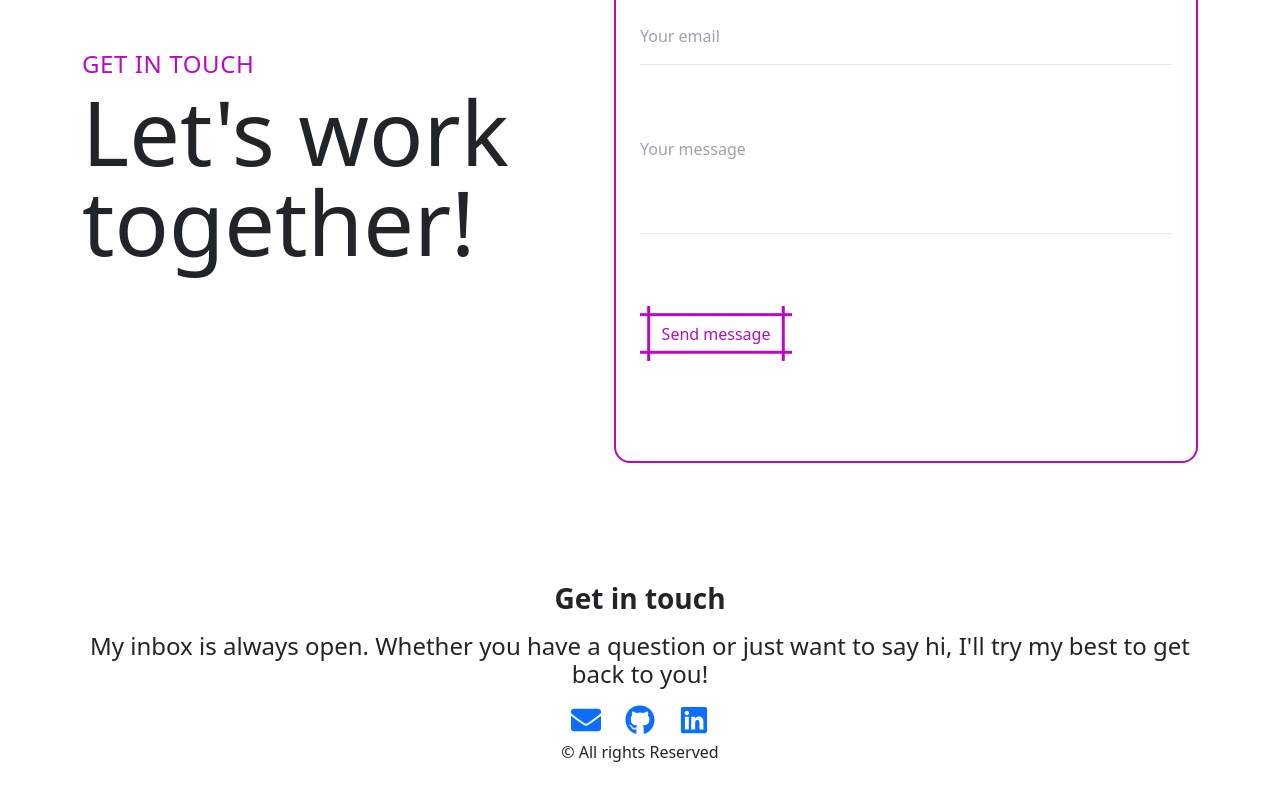
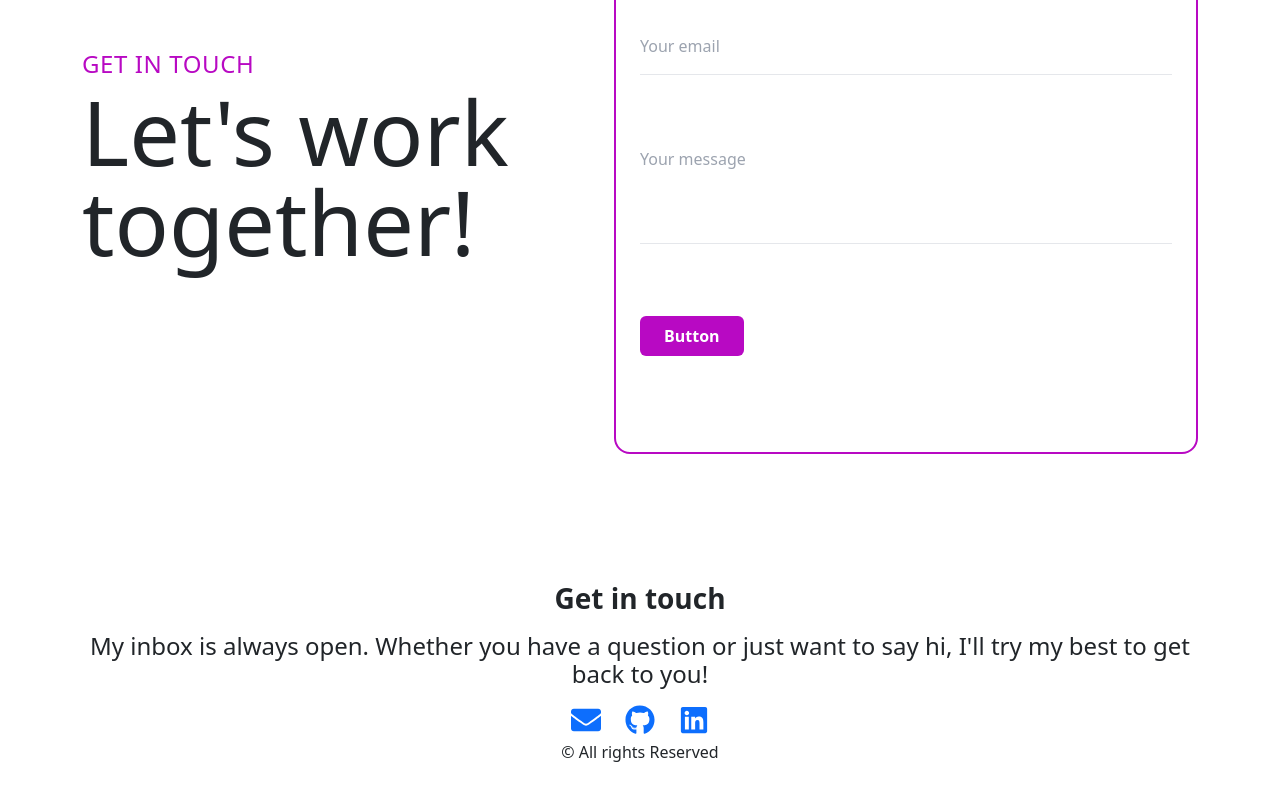
Before and after one commit to manish-khadgi-dev/my-porfolio-v2, a React (Create React App) app: page / in a window 1280 px wide. Shown: the part 3342-4142 px from the top of the page. Built offline with nearby package versions, Linux system fonts and the light colour scheme; a web font is replaced by a local one.

Commit message:
emai js implemented

```diff
--- a/package.json
+++ b/package.json
@@ -3,6 +3,7 @@
   "version": "0.1.0",
   "private": true,
   "dependencies": {
+    "@emailjs/browser": "^3.11.0",
     "@testing-library/jest-dom": "^5.16.5",
     "@testing-library/react": "^13.4.0",
     "@testing-library/user-event": "^13.5.0",
--- a/src/components/Contact.js
+++ b/src/components/Contact.js
@@ -1,8 +1,33 @@
-import React from "react";
+import React, { useRef } from "react";
 import { fadeIn } from "../variants";
 import { motion } from "framer-motion";
+import emailjs from "@emailjs/browser";
 
 const Contact = () => {
+  const form = useRef();
+
+  const sendEmail = (e) => {
+    e.preventDefault();
+
+    emailjs
+      .sendForm(
+        "service_05nq12o",
+        "template_pg4g7rm",
+        form.current,
+        "OG4dKWkCmx7abuXh9"
+      )
+      .then(
+        (result) => {
+          console.log(result.text);
+          return alert("message sent succesfully");
+          console.log("message sent");
+        },
+        (error) => {
+          console.log(error.text);
+        }
+      );
+  };
+
   return (
     <section className="py-16 lg:section " id="contact">
       <div className="container mx-auto">
@@ -29,6 +54,8 @@ const Contact = () => {
           {/* { form } */}
 
           <motion.form
+            ref={form}
+            onSubmit={sendEmail}
             variants={fadeIn("left", 0.2)}
             initial="hidden"
             whileInView={"show"}
@@ -36,26 +63,34 @@ const Contact = () => {
             className="flex-1 border-2 border-accent rounded-2xl flex flex-col gap-y-6 pb-24 p-6 items-start "
           >
             <input
+              name="user_name"
               className=" bg-transparent border-b py-3 outline-none w-full placeholder:text-dark"
               type="text"
               placeholder="Your name"
             />
             <input
+              name="user_email"
               className="bg-transparent border-b py-3 outline-none w-full placeholder:text-dark"
               type="text"
               placeholder="Your email"
             />
 
             <textarea
+              name="message"
               className="bg-transparent border-b py-12 outline-none w-full placeholder:text-dark focus:border-accent transition-all resize-none mb-12"
               placeholder="Your message "
             ></textarea>
-            <button className="button-89 mb-1"> Send message </button>
+            <button
+              type="submit"
+              value="Send"
+              className="bg-accent hover:bg-pink-700 text-white font-bold py-2 px-4 rounded"
+            >
+              Button
+            </button>
           </motion.form>
         </div>
       </div>
     </section>
   );
 };
-
 export default Contact;
```
Also changed, not shown: 1 other file (tests, documents, lock files or other folders).
